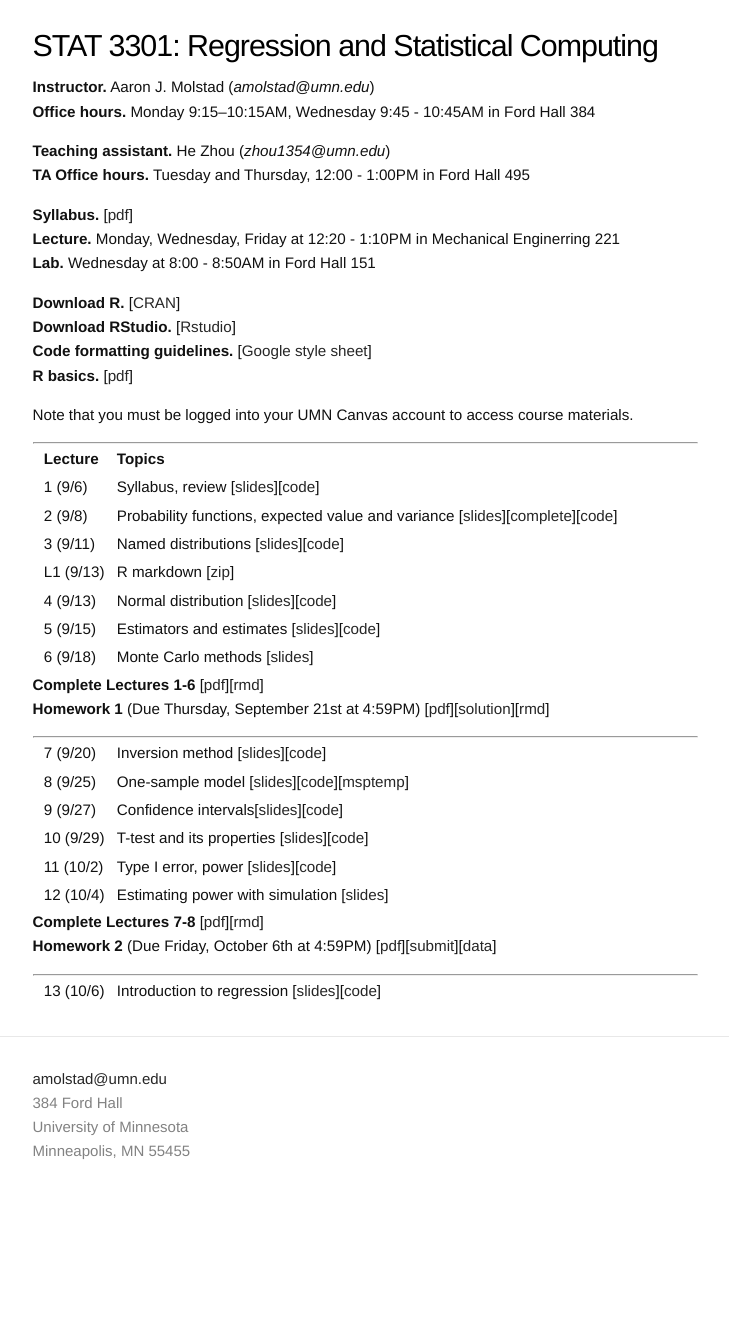
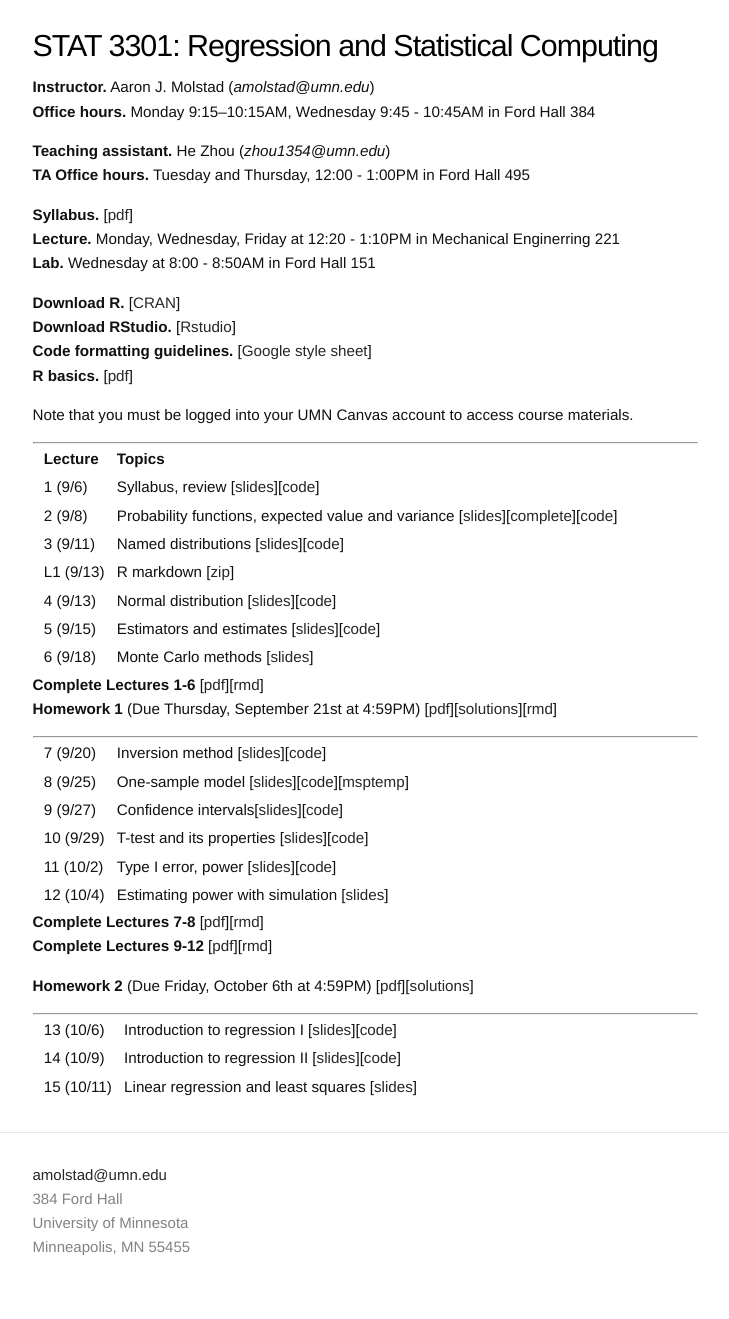
Before and after one commit to ajmolstad/ajmolstad.github.io, a Jekyll site: the page built from F23_STAT3301.md, in a window 1280 px wide. Shown: the whole page, without its empty margins (275-1004 px from the left). Built offline with Jekyll 4.4.1, drawn with Linux system fonts in a browser that asks for light colours; before the commit the page ends 1223 px from its top, so only the background shows below that.

Commit message:
Update F23_STAT3301.md

```diff
--- a/F23_STAT3301.md
+++ b/F23_STAT3301.md
@@ -35,8 +35,8 @@ Note that you must be logged into your UMN Canvas account to access course mater
 || 5 (9/15) || Estimators and estimates [[slides](https://canvas.umn.edu/files/37811182/download?download_frd=1)][[code](https://canvas.umn.edu/files/37811440/download?download_frd=1)] ||
 || 6 (9/18) || Monte Carlo methods [[slides](https://canvas.umn.edu/files/37862696/download?download_frd=1)] ||
 
-**Complete Lectures 1-6** [[pdf](https://canvas.umn.edu/files/37882440/download?download_frd=1)][[rmd](https://canvas.umn.edu/files/37882441/download?download_frd=1)]
-**Homework 1** (Due Thursday, September 21st at 4:59PM) [[pdf](https://canvas.umn.edu/files/37706333/download?download_frd=1)][[solution](https://canvas.umn.edu/files/38020594/download?download_frd=1)][[rmd](https://canvas.umn.edu/files/38020596/download?download_frd=1)]
+**Complete Lectures 1-6** [[pdf](https://canvas.umn.edu/files/38553322/download?download_frd=1)][[rmd](https://canvas.umn.edu/files/38553313/download?download_frd=1)]
+**Homework 1** (Due Thursday, September 21st at 4:59PM) [[pdf](https://canvas.umn.edu/files/37706333/download?download_frd=1)][[solutions](https://canvas.umn.edu/files/38020594/download?download_frd=1)][[rmd](https://canvas.umn.edu/files/38020596/download?download_frd=1)]
 
 ----------------------
 
@@ -48,9 +48,13 @@ Note that you must be logged into your UMN Canvas account to access course mater
 || 11 (10/2) || Type I error, power [[slides](https://canvas.umn.edu/files/38290034/download?download_frd=1)][[code](https://canvas.umn.edu/files/38290848/download?download_frd=1)]  ||
 || 12 (10/4) || Estimating power with simulation [[slides](https://canvas.umn.edu/files/38358089/download?download_frd=1)] ||
 
-**Complete Lectures 7-8** [[pdf](https://canvas.umn.edu/files/38289581/download?download_frd=1)][[rmd](https://canvas.umn.edu/files/38289582/download?download_frd=1)]
-**Homework 2** (Due Friday, October 6th at 4:59PM) [[pdf](https://canvas.umn.edu/files/38354993/download?download_frd=1)][[submit](https://canvas.umn.edu/courses/389122/assignments/3476217)][[data](https://canvas.umn.edu/files/38227817/download?download_frd=1)]
+**Complete Lectures 7-8** [[pdf](https://canvas.umn.edu/files/38553324/download?download_frd=1)][[rmd](https://canvas.umn.edu/files/38553318/download?download_frd=1)]
+**Complete Lectures 9-12** [[pdf](https://canvas.umn.edu/files/38553325/download?download_frd=1)][[rmd](https://canvas.umn.edu/files/38553319/download?download_frd=1)]
+
+**Homework 2** (Due Friday, October 6th at 4:59PM) [[pdf](https://canvas.umn.edu/files/38354993/download?download_frd=1)][[solutions](https://canvas.umn.edu/files/38500383/download?download_frd=1)]
 
 ----------------------
 
-|| 13 (10/6) || Introduction to regression [[slides](https://canvas.umn.edu/files/38420844/download?download_frd=1)][[code](https://canvas.umn.edu/files/38420856/download?download_frd=1)] ||
+|| 13 (10/6) || Introduction to regression I [[slides](https://canvas.umn.edu/files/38420844/download?download_frd=1)][[code](https://canvas.umn.edu/files/38420856/download?download_frd=1)] ||
+|| 14 (10/9) || Introduction to regression II [[slides](https://canvas.umn.edu/files/38489123/download?download_frd=1)][[code](https://canvas.umn.edu/files/38553961/download?download_frd=1)] ||
+|| 15 (10/11) ||Linear regression and least squares [[slides](https://canvas.umn.edu/files/38552431/download?download_frd=1)] ||
```
